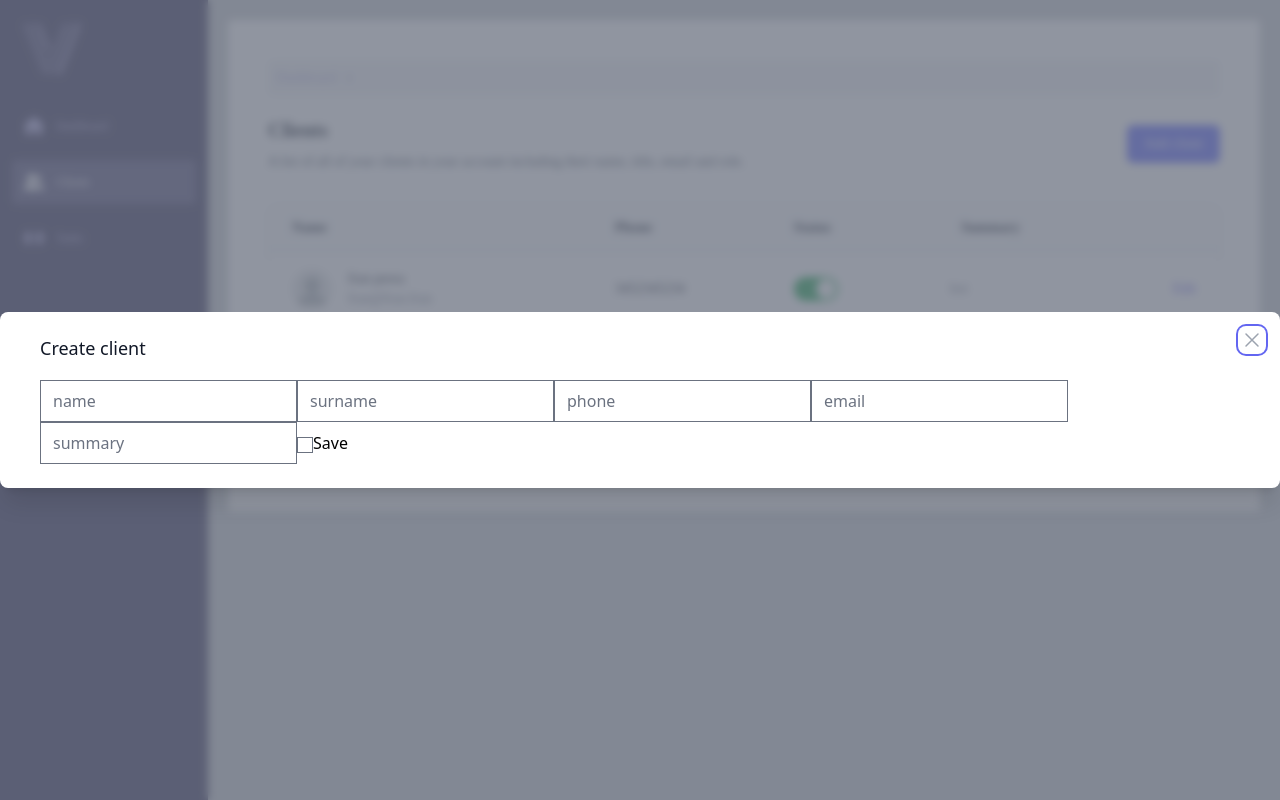
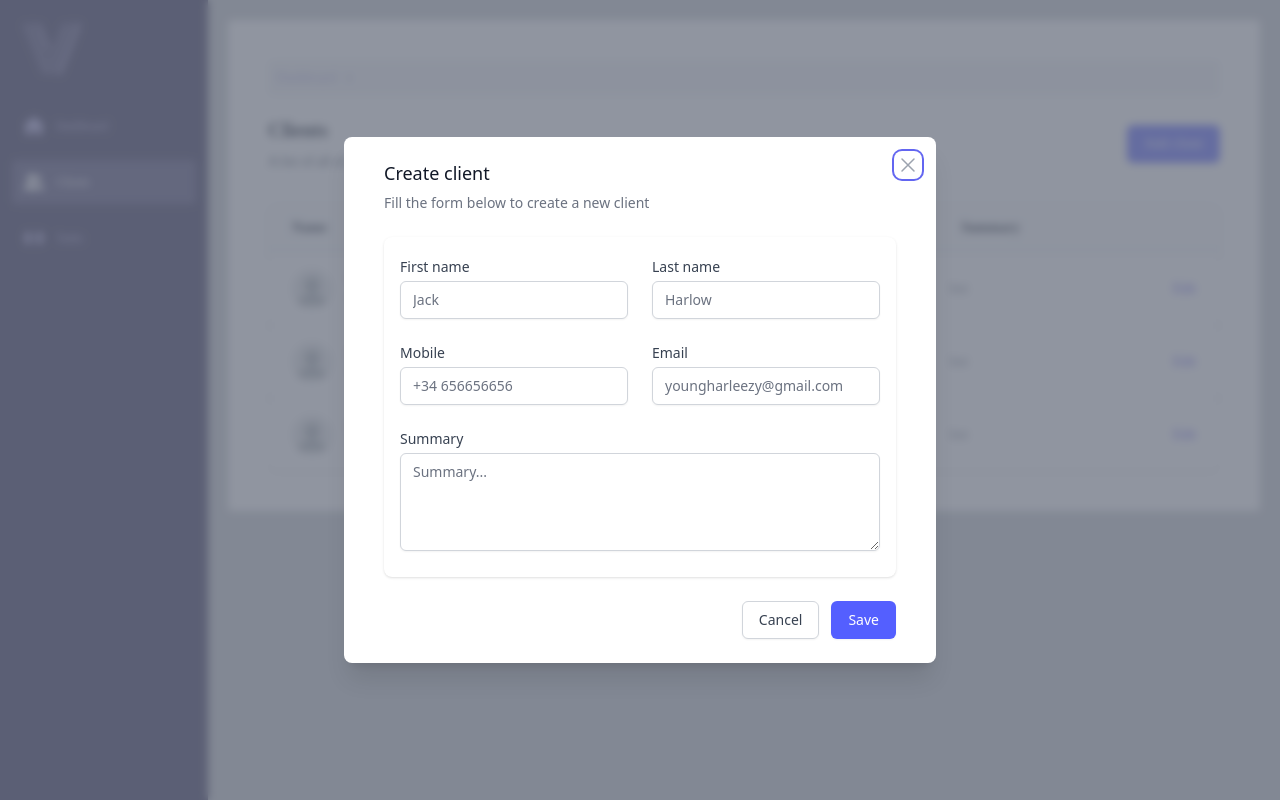
Before and after one commit to franpereadev/client-manager, a React (Create React App) app: page /clients in a window 1280 px wide. Both pictures are taken after a click on the button "Add client". Built offline with nearby package versions, Linux system fonts and the light colour scheme.

Commit message:
feat: create client form (just creation at the moment)

```diff
--- a/src/features/dashboard/clients/components/ClientForm.tsx
+++ b/src/features/dashboard/clients/components/ClientForm.tsx
@@ -1,15 +1,19 @@
-import { useCallback, useState } from "react";
+import { useState } from "react";
 import { useDispatch } from "react-redux";
-import { Client } from "../client";
 import { createClient } from "../clientSlice";
 const { v1: uuidv1 } = require("uuid");
-function ClientForm() {
+
+interface IClientFormProps {
+	onSubmitAction: Function;
+	onCancelAction: any;
+} //TODO: close form on submit
+function ClientForm(props: IClientFormProps) {
 	const dispatch = useDispatch();
 	const [client, setClient] = useState({
 		id: "",
 		name: "",
-		surname: "",
-		phone: "",
+		lastName: "",
+		mobile: "",
 		email: "",
 		summary: "",
 		show: false,
@@ -21,47 +25,123 @@ function ClientForm() {
 			[e.target.name]:
 				e.target.type == "checkbox" ? e.target.checked : e.target.value,
 		});
-		console.log(e.target.name, e.target.value);
 	};
 
 	const handleSubmit = (e: any) => {
 		e.preventDefault();
 		dispatch(createClient({ ...client, id: uuidv1() }));
+		props.onSubmitAction();
 	};
 	return (
-		<form onSubmit={handleSubmit} className="mt-5">
+		<form className="space-y-6 w-full" onSubmit={handleSubmit}>
+			<p className="mt-1 max-w-2xl text-sm text-gray-500">
+				Fill the form below to create a new client
+			</p>
+			<div className="bg-white px-4 py-5 shadow sm:rounded-lg p-6">
+				<div className="md:grid md:grid-cols md:gap-6">
+					<div className=" md:col-span-2 md:mt-0">
+						<div className="grid grid-cols-6 gap-6">
+							<div className="col-span-6 sm:col-span-3">
+								<label
+									htmlFor="firstName"
+									className="block text-sm font-medium text-gray-700"
+								>
+									First name
+								</label>
 								<input
 									type="text"
-				name="name"
-				placeholder="name"
+									name="firstName"
+									placeholder="Jack"
 									onChange={handleChange}
+									className="mt-1 block w-full rounded-md border-gray-300 shadow-sm focus:border-indigo-500 focus:ring-indigo-500 sm:text-sm"
 								/>
+							</div>
+
+							<div className="col-span-6 sm:col-span-3">
+								<label
+									htmlFor="lastName"
+									className="block text-sm font-medium text-gray-700"
+								>
+									Last name
+								</label>
 								<input
 									type="text"
-				name="surname"
-				placeholder="surname"
+									name="lastName"
+									placeholder="Harlow"
 									onChange={handleChange}
+									className="mt-1 block w-full rounded-md border-gray-300 shadow-sm focus:border-indigo-500 focus:ring-indigo-500 sm:text-sm"
 								/>
+							</div>
+
+							<div className="col-span-6 sm:col-span-3">
+								<label
+									htmlFor="mobile"
+									className="block text-sm font-medium text-gray-700"
+								>
+									Mobile
+								</label>
 								<input
 									type="text"
-				name="phone"
-				placeholder="phone"
+									name="mobile"
+									placeholder="+34 656656656"
 									onChange={handleChange}
+									className="mt-1 block w-full rounded-md border-gray-300 shadow-sm focus:border-indigo-500 focus:ring-indigo-500 sm:text-sm"
 								/>
+							</div>
+
+							<div className="col-span-6 sm:col-span-3">
+								<label
+									htmlFor="email"
+									className="block text-sm font-medium text-gray-700"
+								>
+									Email
+								</label>
 								<input
 									type="text"
 									name="email"
-				placeholder="email"
+									placeholder="youngharleezy@gmail.com"
 									onChange={handleChange}
+									className="mt-1 block w-full rounded-md border-gray-300 shadow-sm focus:border-indigo-500 focus:ring-indigo-500 sm:text-sm"
 								/>
-			<input
-				type="text"
+							</div>
+							<div className="col-span-6 sm:col-span-6">
+								<label
+									htmlFor="summary"
+									className="block text-sm font-medium text-gray-700"
+								>
+									Summary
+								</label>
+								<div className="mt-1">
+									<textarea
+										rows={4}
 										name="summary"
-				placeholder="summary"
+										placeholder="Summary..."
 										onChange={handleChange}
+										className="w-full rounded-md border-gray-300 shadow-sm focus:border-indigo-500 focus:ring-indigo-500 sm:text-sm"
+										defaultValue={""}
 									/>
-			<input type="checkbox" name="show" id="show" onChange={handleChange} />
-			<button>Save</button>
+								</div>
+							</div>
+						</div>
+					</div>
+				</div>
+			</div>
+
+			<div className="flex justify-end">
+				<button
+					type="button"
+					className="rounded-md border border-gray-300 bg-white py-2 px-4 text-sm font-medium text-gray-700 shadow-sm hover:bg-gray-50 focus:outline-none focus:ring-2 focus:ring-indigo-500 focus:ring-offset-2"
+					onClick={props.onCancelAction}
+				>
+					Cancel
+				</button>
+				<button
+					type="submit"
+					className="ml-3 inline-flex justify-center rounded-md border border-transparent bg-primary-button py-2 px-4 text-sm font-medium text-white shadow-sm hover:bg-indigo-700 focus:outline-none focus:ring-2 focus:ring-indigo-500 focus:ring-offset-2"
+				>
+					Save
+				</button>
+			</div>
 		</form>
 	);
 }
```
Lines whose indentation alone changed are shown as unchanged.
